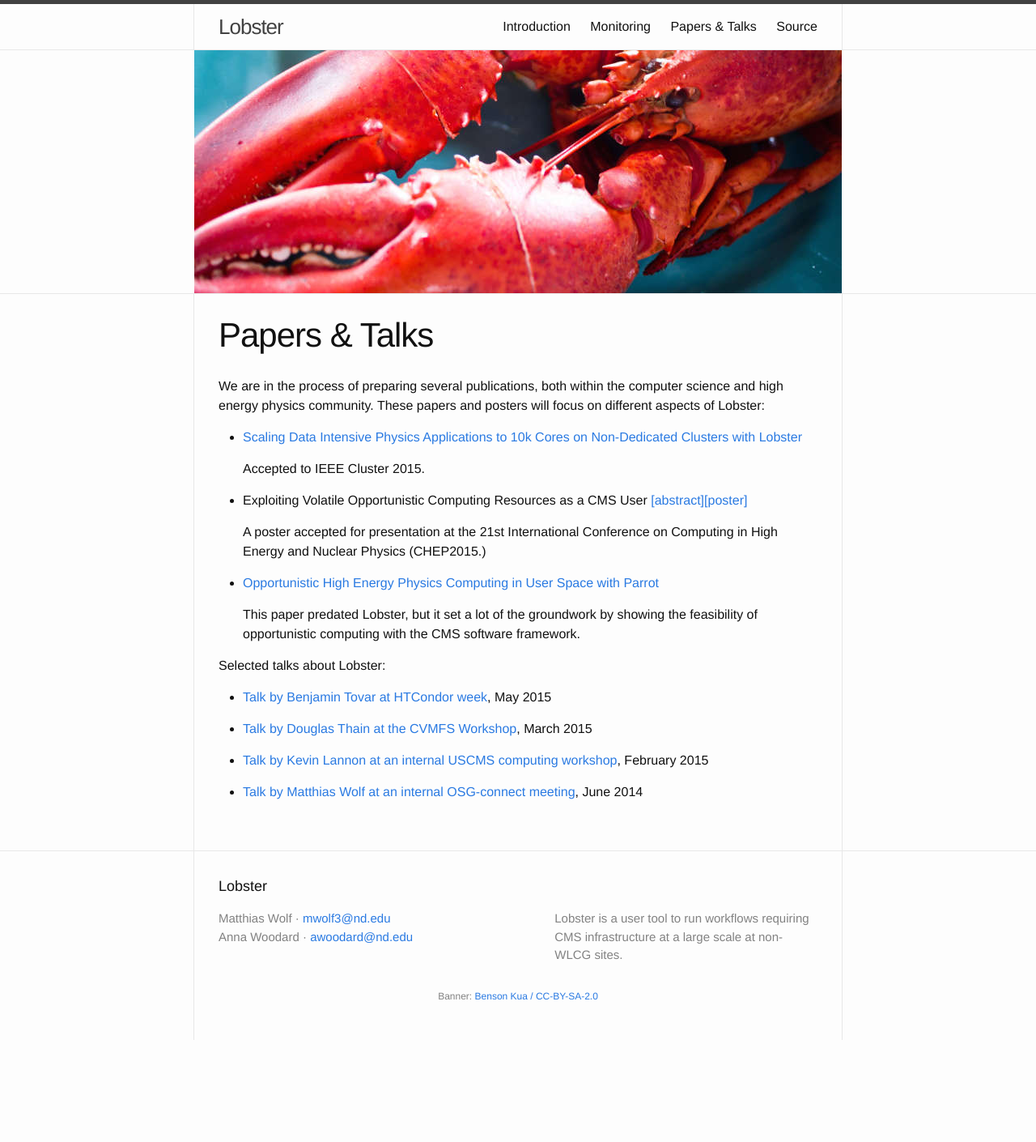
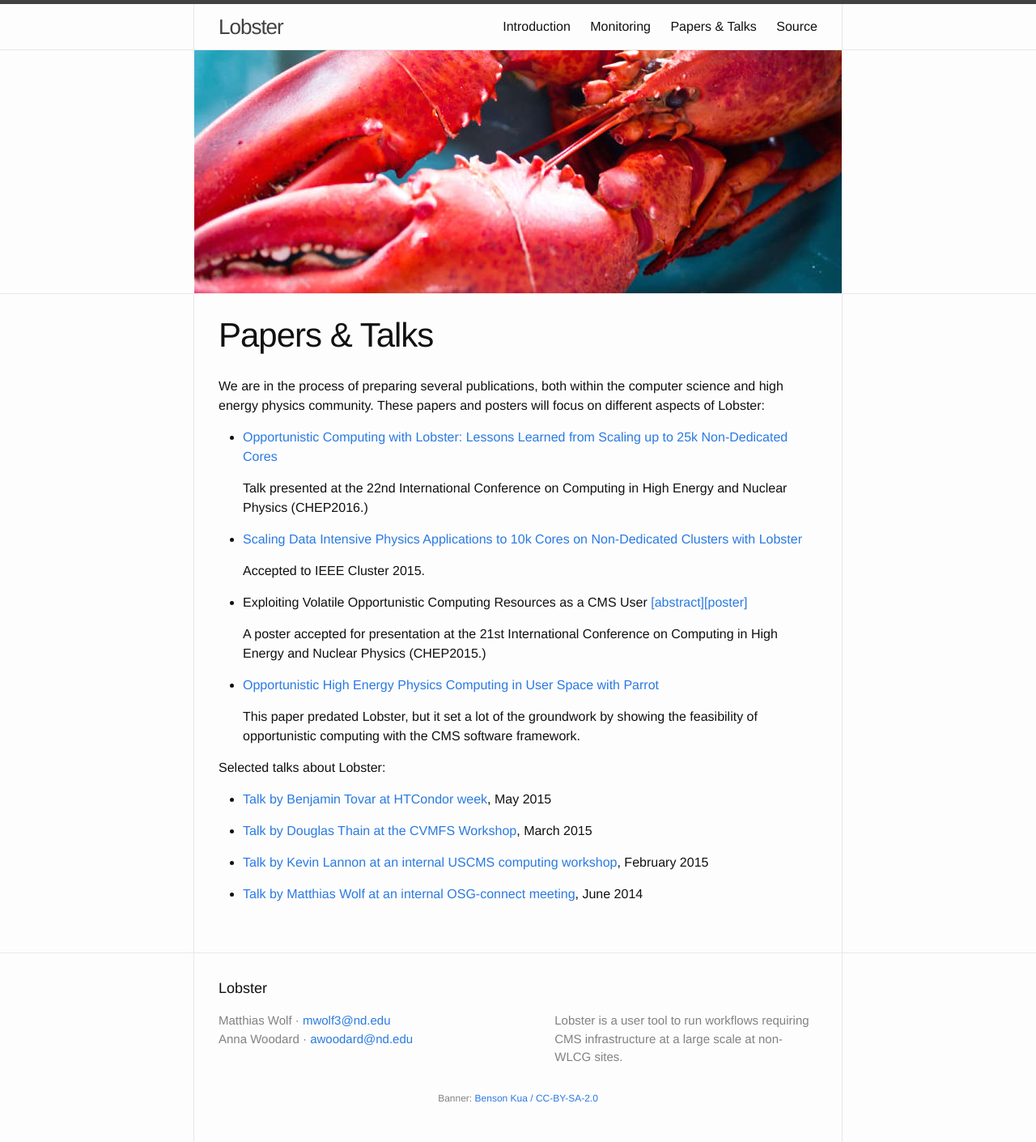
Before and after one commit to NDCMS/lobster, a Jekyll site: the page built from papers.md, in a window 1280 px wide. Shown: the whole page at 81% size. Built offline with Jekyll 4.4.1, drawn with Linux system fonts in a browser that asks for light colours; before the commit the page ends 1284 px from its top, so only the background shows below that.

Commit message:
Added CHEP 2016 paper

```diff
--- a/papers.md
+++ b/papers.md
@@ -6,6 +6,11 @@ title: Papers & Talks
 We are in the process of preparing several publications, both within the
 computer science and high energy physics community.  These papers and
 posters will focus on different aspects of Lobster:
+
+* [Opportunistic Computing with Lobster: Lessons Learned from Scaling up to 25k Non-Dedicated Cores][chep2016]
+
+  Talk presented at the 22nd International Conference
+  on Computing in High Energy and Nuclear Physics (CHEP2016.)
 
 * [Scaling Data Intensive Physics Applications to 10k Cores on Non-Dedicated
   Clusters with Lobster][IEEE2015]
@@ -29,6 +34,7 @@ posters will focus on different aspects of Lobster:
 [crab]: assets/FinalCameraReady.pdf
 [poster]: assets/CHEP2015LobsterPoster.pdf
 [IEEE2015]: assets/IEEECluster2015.pdf
+[chep2016]:http://iopscience.iop.org/article/10.1088/1742-6596/898/5/052036/pdf
 
 Selected talks about Lobster:
 
```
